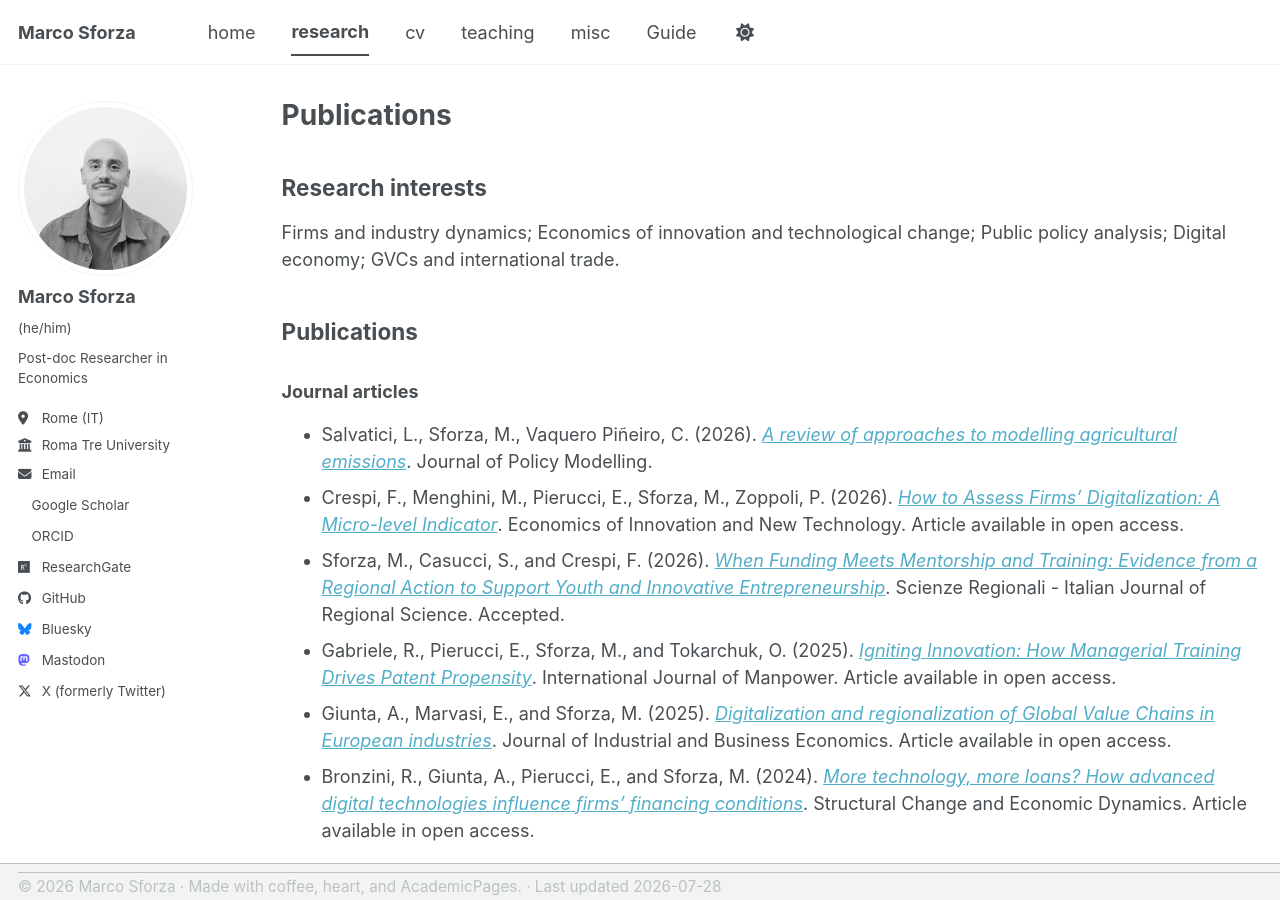
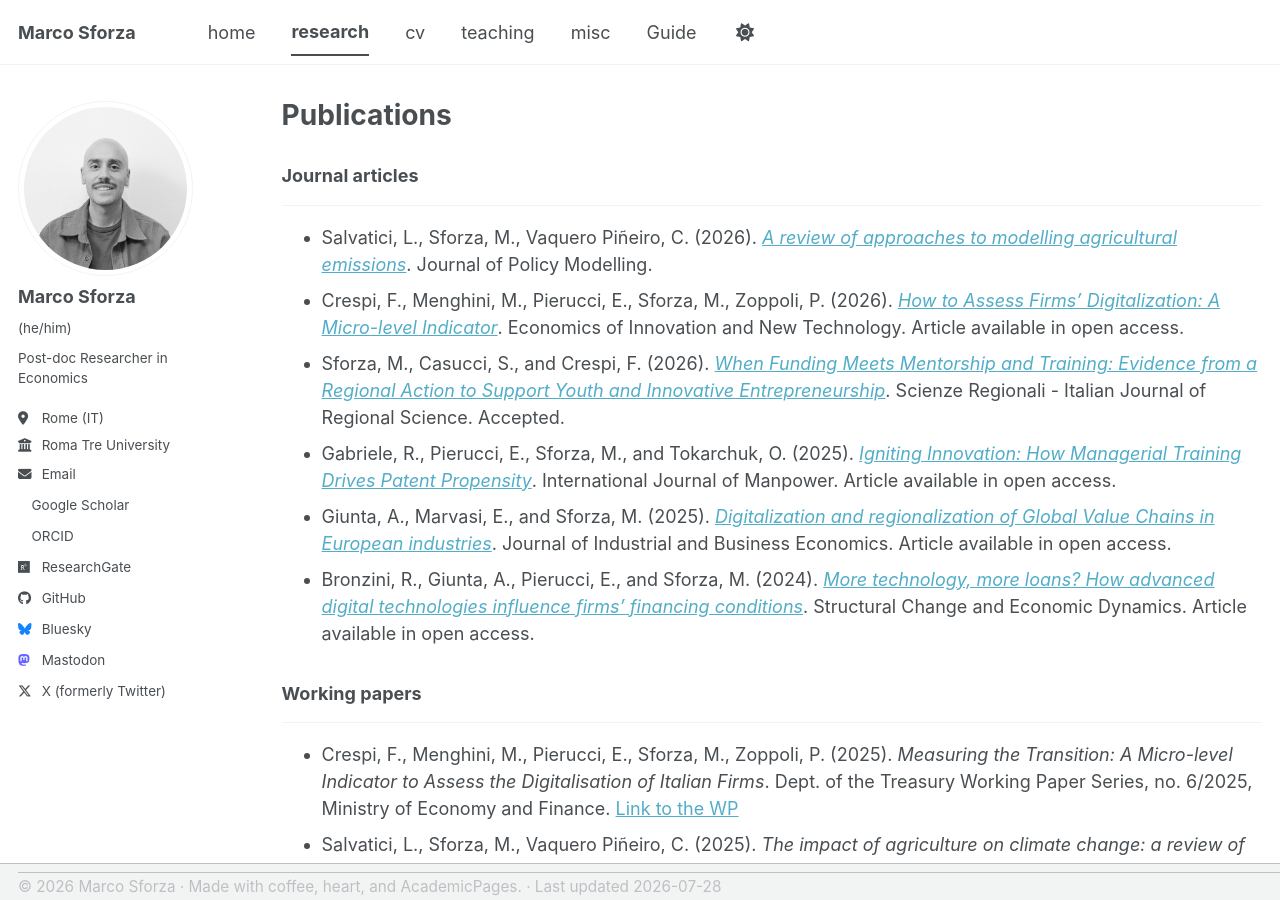
Before and after one commit to marcosforza/marcosforza.github.io, a Jekyll site: the page built from _pages/publications.md, in a window 1280 px wide and 900 px high. Built offline with Jekyll 4.4.1, drawn with Linux system fonts in a browser that asks for light colours; a style sheet for code colours, icons or effects is not loaded.

Commit message:
Update publications page structure and content
Removed research interests section and added new sections for working papers and selected work in progress.

```diff
--- a/_pages/publications.md
+++ b/_pages/publications.md
@@ -5,14 +5,9 @@ permalink: /publications/
 author_profile: true
 ---
 
-## Research interests
-
-Firms and industry dynamics; Economics of innovation and technological change; Public policy analysis; Digital economy; GVCs and international trade.
-<br>
-
-## Publications
 
 ### Journal articles
+------
 
 - Salvatici, L., Sforza, M., Vaquero Piñeiro, C. (2026). *[A review of approaches to modelling agricultural emissions](https://doi.org/10.1016/j.jpolmod.2026.107049)*. Journal of Policy Modelling.
 - Crespi, F., Menghini, M., Pierucci, E., Sforza, M., Zoppoli, P. (2026). *[How to Assess Firms' Digitalization: A Micro-level Indicator](https://doi.org/10.1080/10438599.2026.2659768)*. Economics of Innovation and New Technology. Article available in open access.
@@ -22,13 +17,16 @@ Firms and industry dynamics; Economics of innovation and technological change; P
 - Bronzini, R., Giunta, A., Pierucci, E., and Sforza, M. (2024). *[More technology, more loans? How advanced digital technologies influence firms’ financing conditions](https://doi.org/10.1016/j.strueco.2024.11.011)*. Structural Change and Economic Dynamics. Article available in open access.
 
 ### Working papers
+------
 
 - Crespi, F., Menghini, M., Pierucci, E., Sforza, M., Zoppoli, P. (2025). *Measuring the Transition: A Micro-level Indicator to Assess the Digitalisation of Italian Firms*. Dept. of the Treasury Working Paper Series, no. 6/2025, Ministry of Economy and Finance. [Link to the WP](https://www.dt.mef.gov.it/it/attivita_istituzionali/analisi_programmazione_economico_finanziaria/working_papers_prodotti_ricerca/article_workingpapers/Measuring-the-Transition-A-Micro-level-Indicator-to-Assess-the-Digitalisation-of-Italian-Firms-00001/)
 - Salvatici, L., Sforza, M., Vaquero Piñeiro, C. (2025). *The impact of agriculture on climate change: a review of approaches to modelling agricultural emissions*. Dipartimento di Economia Working Papers n. 286, Roma Tre University. [Link to the WP](https://economia.uniroma3.it/wp-content/uploads/sites/5/file_locked/2025/05/WP_286.pdf)
 - Giunta, A., Marvasi, E., and Sforza, M. (2024). *Digitalization and Regionalization of Global Value Chains in European Industries*. LEAP Working Paper n. 19/2024, LUISS Institute for European Analysis and Policy. [Link to the WP](https://leap.luiss.it/publication-research/publications/a-giunta-e-marvasi-m-sforza-digitalization-and-regionalization-of-global-value-chains-in-european-industries/)
 - Sforza, M. (2023). *Are digital technologies reshaping trade patterns? Evidence from European industries*. Dipartimento di Economia Working Papers n. 275, Roma Tre University. [Link to the WP](https://ideas.repec.org/p/rtr/wpaper/0275.html)
 
+
 ### Selected work in progress
+------
 
 - *Optimal Policy Learning for heterogeneous contexts*, with F. Crespi, M. Menghini, E. Pierucci, and P. Zoppoli.
 - *Markups heterogeneity in European firms*, with E. Pierucci.
@@ -40,6 +38,7 @@ Firms and industry dynamics; Economics of innovation and technological change; P
 <br>
 
 ## PhD Thesis
+------
 
 ### Exploring Firms' Digital Transformation. An Empirical Assessment of its Determinants and Impacts.
 
```
